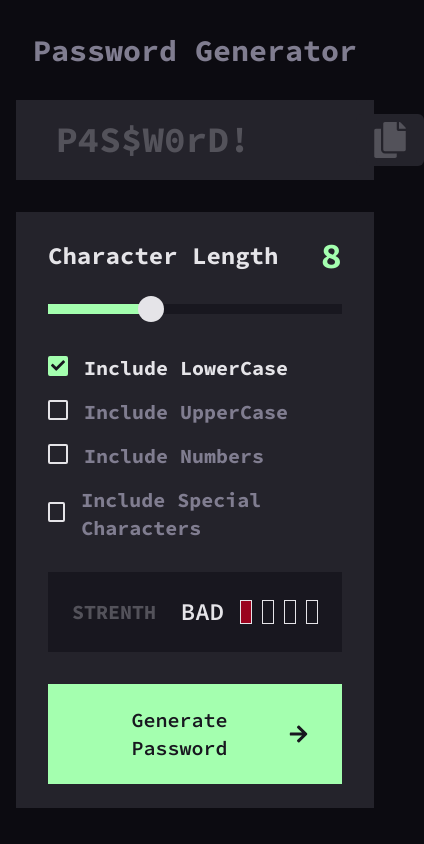
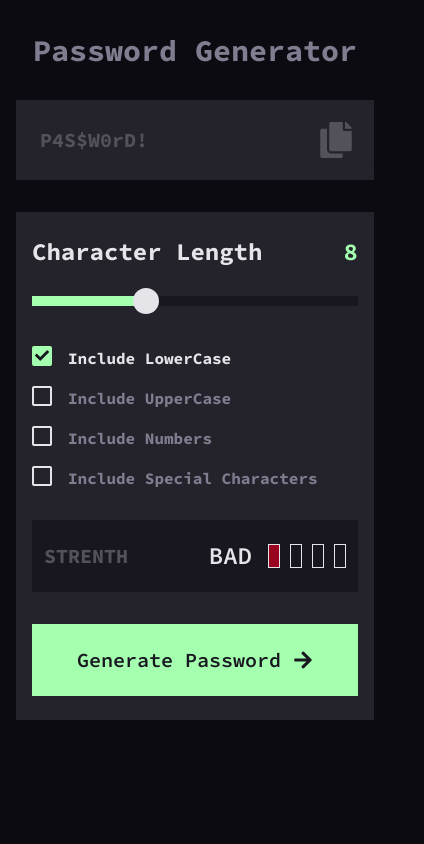
Before and after one commit to alexxuss1996/password-generator, a React (Vite) app: page / in a window 390 px wide. Shown: the whole page, 424 px wide, since content can reach past the window. Built offline with nearby package versions, Linux system fonts and the light colour scheme.

Commit message:
Make responsive on smaller screens

```diff
--- a/src/App.tsx
+++ b/src/App.tsx
@@ -50,7 +50,7 @@ function App() {
         passwordData={data?.password}
         openToast={handleOpenToast}
       />
-      <div className="px-8 py-6 bg-light-dark">
+      <div className="md:px-8 px-4 py-6 bg-light-dark">
         <PasswordLengthRange passwordLength={passwordLength} setPasswordLength={setPasswordLength} />
         <PasswordSettings passwordSettings={passwordSettings} setPasswordSettings={setPasswordSettings} />
         <PasswordStrengthPanel passwordStrength={passwordStrength} />
--- a/src/components/PasswordInput/index.tsx
+++ b/src/components/PasswordInput/index.tsx
@@ -26,10 +26,10 @@ const PasswordInput = ({ setPasswordStrength, passwordData, openToast }: Passwor
     }
   };
   return (
-    <div className="h-20 bg-light-dark border-none text-white px-5 mb-8 flex items-center justify-between">
+    <div className="h-20 bg-light-dark border-none text-white px-1 md:px-5 mb-8 flex items-center justify-between">
       <input
         type="text"
-        className="bg-light-dark font-bold text-4xl text-white pl-5 placeholder:text-gray max-w-xs block"
+        className="bg-light-dark font-bold md:text-4xl text-white pl-5 placeholder:text-gray text-xl max-w-[200px] md:max-w-xs block"
         placeholder="P4S$W0rD!"
         ref={inputRef}
         value={passwordData || ""}
--- a/src/components/PasswordLengthRange/index.tsx
+++ b/src/components/PasswordLengthRange/index.tsx
@@ -14,7 +14,7 @@ const PasswordLengthRange = ({ passwordLength, setPasswordLength }: PasswordLeng
     <div className="mb-8">
       <div className="flex justify-between items-center">
         <h2 className="font-bold text-2xl">Character Length</h2>
-        <span className="font-bold text-4xl text-accent">{passwordLength}</span>
+        <span className="font-bold text-2xl md:text-4xl text-accent">{passwordLength}</span>
       </div>
       <RangeInput onChange={onChangeRange} value={passwordLength} defaultValue={0} min={0} max={24} step={1} />
     </div>
--- a/src/components/PasswordSettings/index.tsx
+++ b/src/components/PasswordSettings/index.tsx
@@ -6,7 +6,7 @@ type PasswordSettingsProps = {
 };
 const PasswordSettings = ({ passwordSettings, setPasswordSettings }: PasswordSettingsProps) => {
   return (
-    <ul className="mb-8 font-bold text-xl flex flex-col text-white items-start gap-y-4">
+    <ul className="mb-8 font-bold md:text-lg lg:text-xl flex flex-col text-white items-start gap-y-4">
       <li className="flex items-center">
         <input
           type="checkbox"
--- a/src/components/PasswordStrengthPanel/index.tsx
+++ b/src/components/PasswordStrengthPanel/index.tsx
@@ -18,7 +18,7 @@ const PasswordStrengthPanel = ({ passwordStrength }: PasswordStrengthPanelProps)
     }
   };
   return (
-    <div className="flex items-center justify-between mb-8 text-white bg-dark p-6">
+    <div className="flex items-center justify-between mb-8 text-white bg-dark px-3 py-5 md:p-6">
       <span className="font-bold uppercase text-xl text-gray">Strenth</span>
       <div className="flex flex-row">
         <p className="mr-4 font-semibold uppercase text-2xl">{passwordStrength}</p>
```
